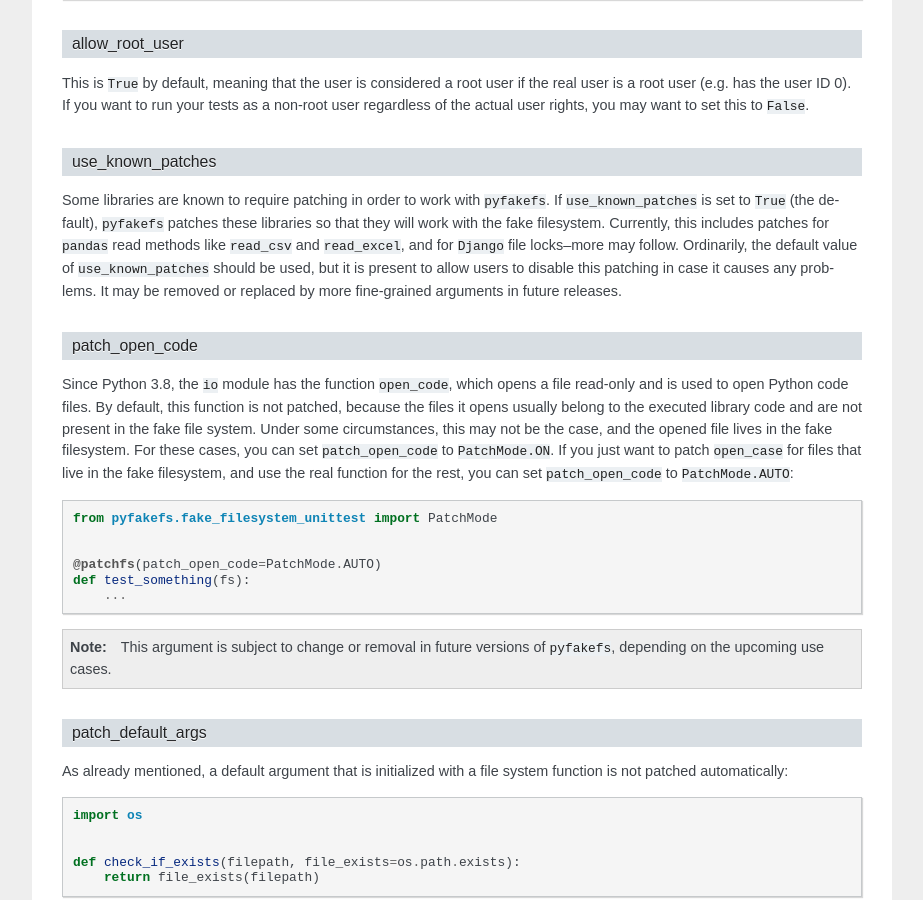
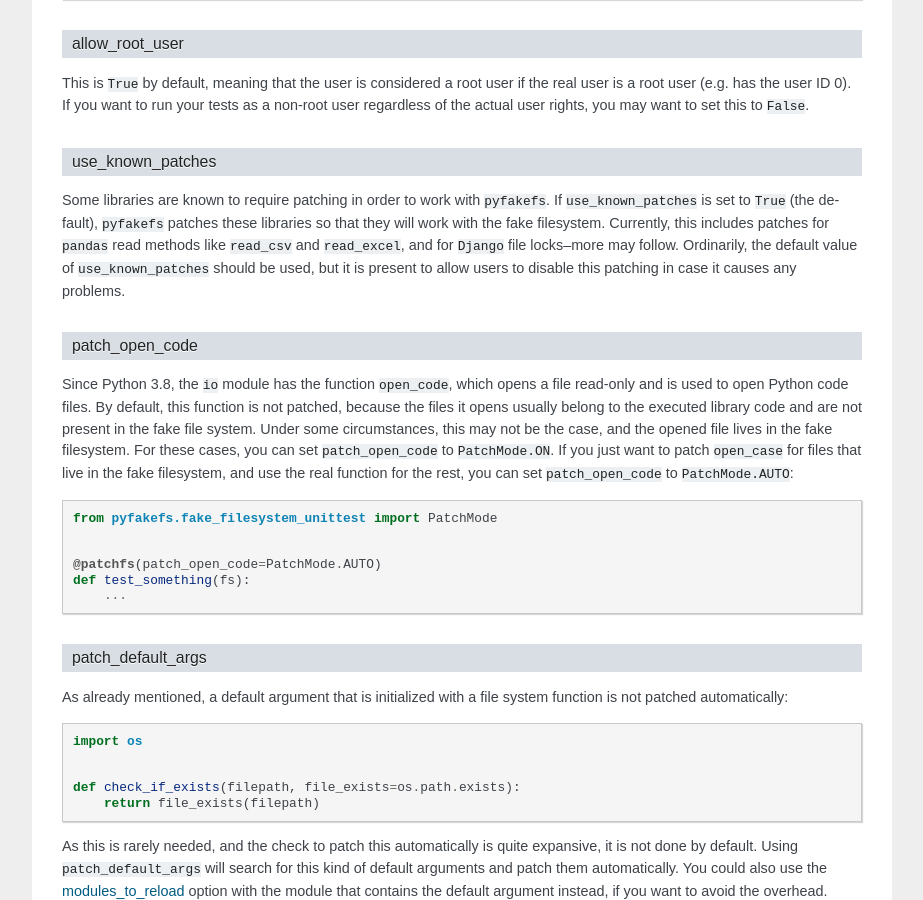
Before and after one commit to pytest-dev/pyfakefs, a Sphinx documentation site: the page built from docs/usage.rst, in a window 1280 px wide and 900 px high, scrolled down 8196 px. Shown: the whole window, without its empty margins (198-1121 px from the left). Built offline with Sphinx 7.4.7, drawn with Linux system fonts in a browser that asks for light colours.

Commit message:
Remove note about potential change of "patch_open_code"
- this note is now obsolete
- closes #876

```diff
--- a/docs/usage.rst
+++ b/docs/usage.rst
@@ -547,8 +547,7 @@
 includes patches for ``pandas`` read methods like ``read_csv`` and
 ``read_excel``, and for ``Django`` file locks--more may follow. Ordinarily,
 the default value of ``use_known_patches`` should be used, but it is present
-to allow users to disable this patching in case it causes any problems. It
-may be removed or replaced by more fine-grained arguments in future releases.
+to allow users to disable this patching in case it causes any problems.
 
 patch_open_code
 ...............
@@ -570,9 +569,6 @@
   @patchfs(patch_open_code=PatchMode.AUTO)
   def test_something(fs):
       ...
-
-.. note:: This argument is subject to change or removal in future
-  versions of ``pyfakefs``, depending on the upcoming use cases.
 
 .. _patch_default_args:
 
```
